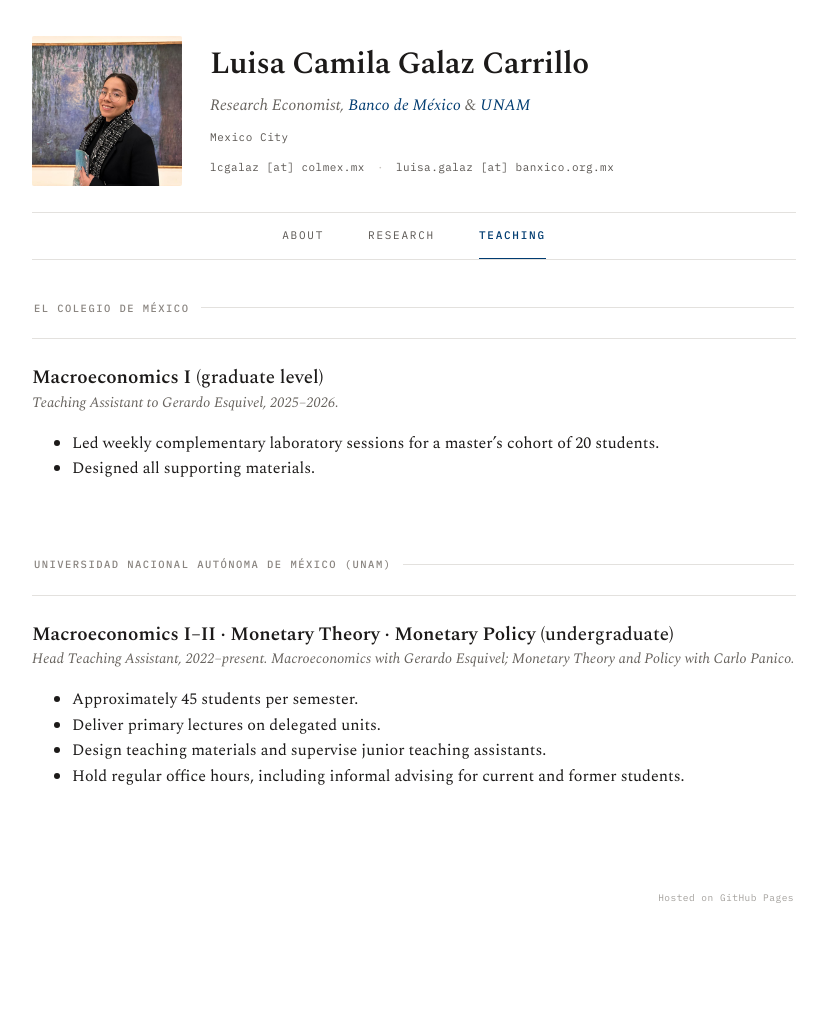
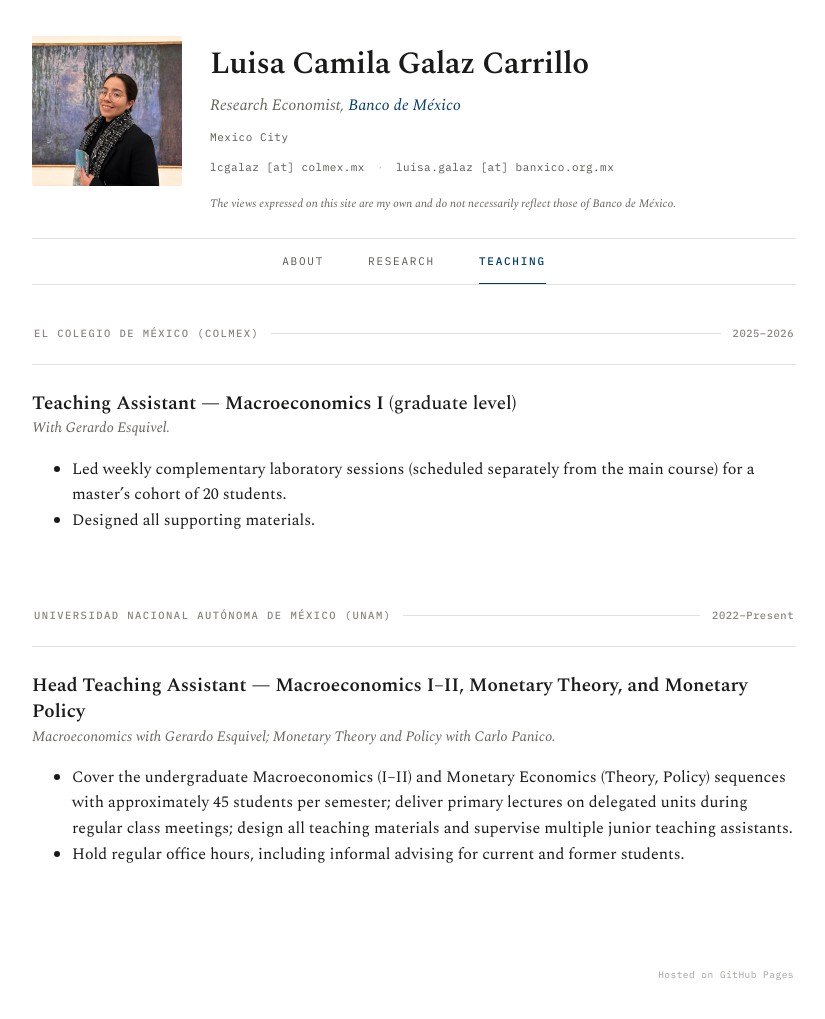
Before and after one commit to lcgalaz/lcgalaz.github.io, a Jekyll site: the page built from teaching.md, in a window 1280 px wide and 1046 px high. Shown: the top 1019 px of the window, without its empty margins (226-1051 px from the left). Built offline with Jekyll 4.4.1, drawn with Linux system fonts in a browser that asks for light colours.

Commit message:
Site: apply advisor feedback on About, Research, and Teaching
- About: rewrite intro per advisor's suggested text; drop "Currently" section;
  integrate Fulbright into PhD paragraph; move disclaimer to header
- Header: drop UNAM from role line; add disclaimer under contact
- Research: reorganize into Published (book chapters) + Working Papers
  (theses and DFL keep their original meta labels)
- Teaching: match CV format (entity + year in section head; role — courses
  as block title)

Co-Authored-By: Claude Opus 4.7 (1M context) <noreply@anthropic.com>

```diff
--- a/_layouts/template.html
+++ b/_layouts/template.html
@@ -55,6 +55,8 @@
     .head__contact .sep{color:#c9c4be}
     .head__contact a{color:#5a5652}
     .head__contact a:hover{color:var(--accent)}
+    .head__disclaimer{font-size:11.5px;font-style:italic;font-weight:300;color:var(--muted);
+                      line-height:1.5;margin:6px 0 0}
 
     /* ---- top nav ---- */
     .topnav{display:flex;gap:0;padding:0;justify-content:center;
@@ -96,6 +98,8 @@
     .seclabel{font-family:var(--mono);font-size:10.5px;font-weight:500;letter-spacing:.14em;
               text-transform:uppercase;color:var(--label);white-space:nowrap}
     .sechead::after{content:"";flex-grow:1;height:1px;background:#e3e1de}
+    .secyear{font-family:var(--mono);font-size:10.5px;font-weight:500;letter-spacing:.05em;
+             color:var(--label);white-space:nowrap;order:3}
 
     /* ---- paper blocks ---- */
     .paper{padding:26px 0;border-top:1px solid var(--border)}
@@ -206,7 +210,7 @@
           <div class="head__id">
             <h1 class="head__name">Luisa Camila Galaz Carrillo</h1>
             <p class="head__role">
-              Research Economist, <a href="https://www.banxico.org.mx/" target="_blank" rel="noopener">Banco de México</a> &amp; <a href="https://www.economia.unam.mx/" target="_blank" rel="noopener">UNAM</a>
+              Research Economist, <a href="https://www.banxico.org.mx/" target="_blank" rel="noopener">Banco de México</a>
             </p>
             <p class="head__location">Mexico City</p>
             <p class="head__contact">
@@ -214,6 +218,7 @@
               <span class="sep">·</span>
               <span>luisa.galaz [at] banxico.org.mx</span>
             </p>
+            <p class="head__disclaimer">The views expressed on this site are my own and do not necessarily reflect those of Banco de México.</p>
           </div>
         </header>
 
--- a/teaching.md
+++ b/teaching.md
@@ -5,45 +5,36 @@ filename: teaching
 order: 2
 ---
 
-<div class="sechead"><span class="seclabel">El Colegio de México</span></div>
+<div class="sechead">
+  <span class="seclabel">El Colegio de México (ColMex)</span>
+  <span class="secyear">2025–2026</span>
+</div>
 
 <div class="paper" markdown="1">
-**Macroeconomics I** (graduate level)
+**Teaching Assistant — Macroeconomics I** (graduate level)
 {: .paper__title}
 
-*Teaching Assistant to Gerardo Esquivel, 2025–2026.*
+*With Gerardo Esquivel.*
 {: .paper__meta}
 
-- Led weekly complementary laboratory sessions for a master's cohort of 20 students.
+- Led weekly complementary laboratory sessions (scheduled separately from the main course) for a master's cohort of 20 students.
 - Designed all supporting materials.
-
-<!-- Add materials line when ready, following the .paper__links pattern used elsewhere:
-[Lecture notes (PDF)](url){:target="_blank"} · [Problem set 1 (PDF)](url){:target="_blank"} · [Slides](url){:target="_blank"}
-{: .paper__links}
--->
 
 </div>
 
-<div class="sechead"><span class="seclabel">Universidad Nacional Autónoma de México (UNAM)</span></div>
+<div class="sechead">
+  <span class="seclabel">Universidad Nacional Autónoma de México (UNAM)</span>
+  <span class="secyear">2022–Present</span>
+</div>
 
 <div class="paper" markdown="1">
-**Macroeconomics I–II · Monetary Theory · Monetary Policy** (undergraduate)
+**Head Teaching Assistant — Macroeconomics I–II, Monetary Theory, and Monetary Policy**
 {: .paper__title}
 
-*Head Teaching Assistant, 2022–present. Macroeconomics with Gerardo Esquivel; Monetary Theory and Policy with Carlo Panico.*
+*Macroeconomics with Gerardo Esquivel; Monetary Theory and Policy with Carlo Panico.*
 {: .paper__meta}
 
-- Approximately 45 students per semester.
-- Deliver primary lectures on delegated units.
-- Design teaching materials and supervise junior teaching assistants.
+- Cover the undergraduate Macroeconomics (I–II) and Monetary Economics (Theory, Policy) sequences with approximately 45 students per semester; deliver primary lectures on delegated units during regular class meetings; design all teaching materials and supervise multiple junior teaching assistants.
 - Hold regular office hours, including informal advising for current and former students.
 
-<!-- Add materials line when ready. If materials are course-specific, group with bold labels:
-**Macroeconomics I–II.** [Notes (PDF)](url) · [Problem set](url)
-{: .paper__links}
-
-**Monetary Theory.** [Slides](url)
-{: .paper__links}
--->
-
 </div>
```
Also changed, not shown: index.md (+4 -13 lines), research.md (+101 -103 lines).
